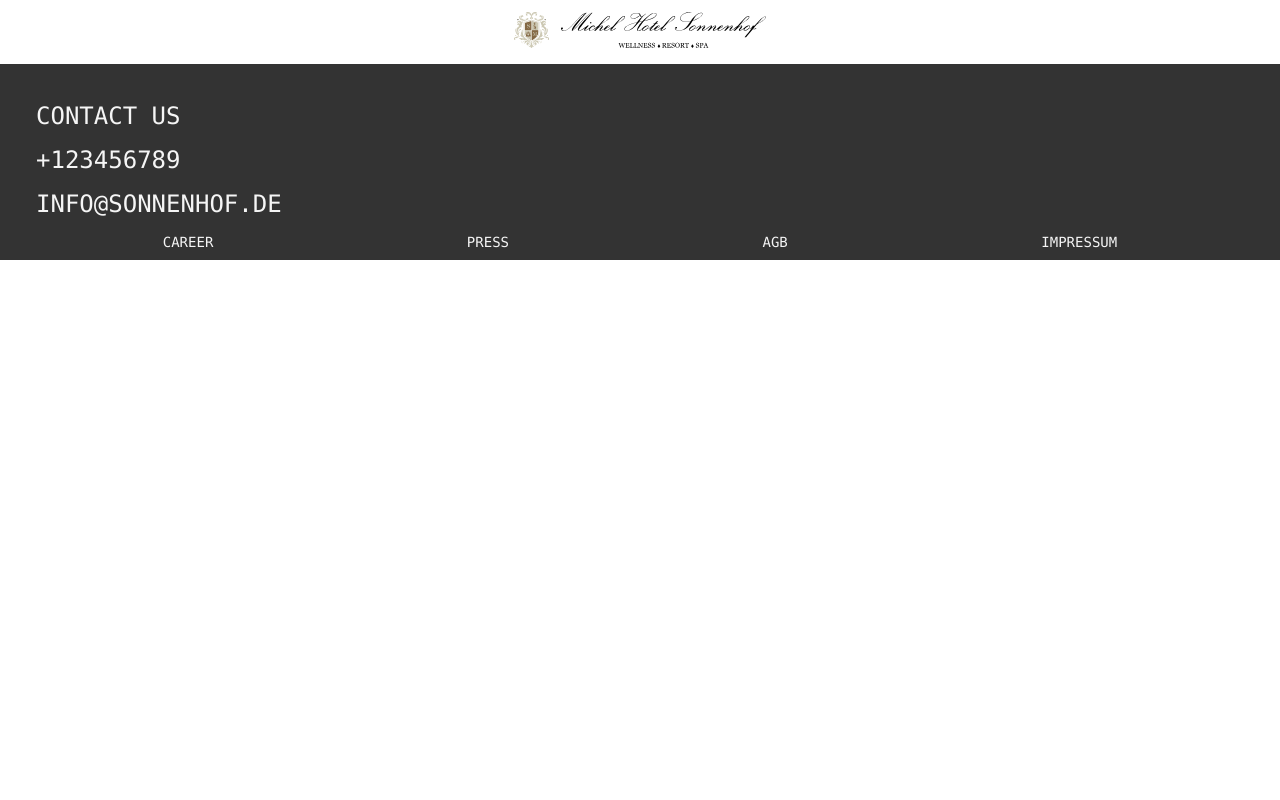
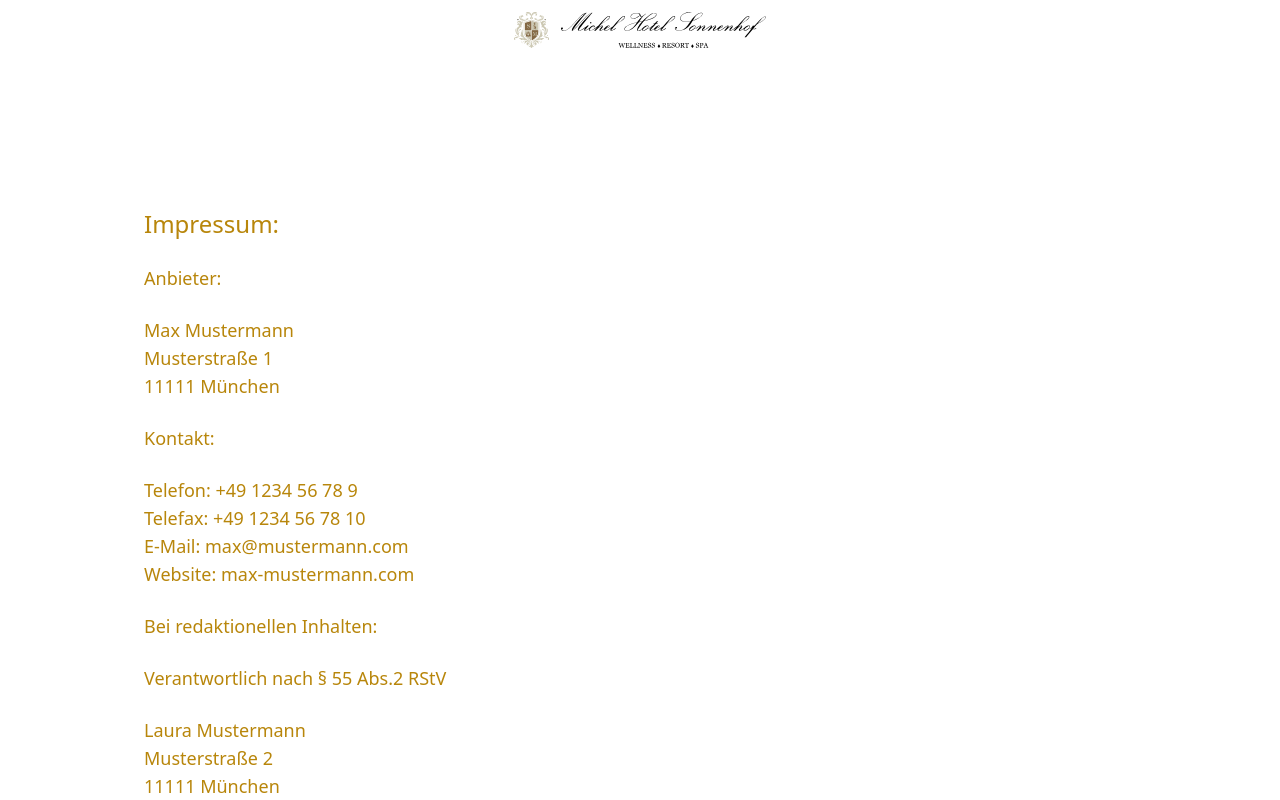
Before and after one commit to Spacifik/sonnenhof, a Next.js app: page /imprint in a window 1280 px wide. Shown: the top 800 px of the page. Built offline with nearby package versions, Linux system fonts and the light colour scheme.

Commit message:
main: plug in imprint§

```diff
--- /dev/null
+++ b/src/components/imprint.tsx
@@ -0,0 +1,66 @@
+import { Text } from "./text";
+
+type Address = {
+  name: string;
+  street: string;
+  zip: string;
+};
+
+type Contact = {
+  phone: string;
+  fax: string;
+  email: string;
+  website: string;
+};
+
+export interface ImprintProps {
+  title: string;
+
+  provider: Address;
+  providerContact: Contact;
+
+  editorial: Address;
+}
+
+export function Imprint({
+  title,
+  provider,
+  providerContact,
+  editorial,
+}: ImprintProps) {
+  return (
+    <>
+      <p>
+        <Text variant="big">{title}</Text>
+      </p>
+      <br />
+      <p>
+        <Text variant="medium">Anbieter:</Text>
+        <br />
+        <Text variant="medium">{provider.name}</Text>
+        <Text variant="medium">{provider.street}</Text>
+        <Text variant="medium">{provider.zip}</Text>
+      </p>
+      <br />
+      <p>
+        <Text variant="medium">Kontakt:</Text>
+        <br />
+        <Text variant="medium">{`Telefon: ${providerContact.phone}`}</Text>
+        <Text variant="medium">{`Telefax: ${providerContact.fax}`}</Text>
+        <Text variant="medium">{`E-Mail: ${providerContact.email}`}</Text>
+        <Text variant="medium">{`Website: ${providerContact.website}`}</Text>
+      </p>
+      <p />
+      <br />
+      <Text variant="medium">Bei redaktionellen Inhalten:</Text>
+      <br />
+      <p>
+        <Text variant="medium">Verantwortlich nach § 55 Abs.2 RStV</Text>
+        <br />
+        <Text variant="medium">{editorial.name}</Text>
+        <Text variant="medium">{editorial.street}</Text>
+        <Text variant="medium">{editorial.zip}</Text>
+      </p>
+    </>
+  );
+}
--- a/src/data/imprint/imprint.ts
+++ b/src/data/imprint/imprint.ts
@@ -0,0 +1,21 @@
+import { ImprintProps } from "@sonnenhof/components/imprint";
+
+export const imprint: ImprintProps = {
+  title: "Impressum:",
+  provider: {
+    name: "Max Mustermann",
+    street: "Musterstraße 1",
+    zip: "11111 München",
+  },
+  providerContact: {
+    phone: "+49 1234 56 78 9",
+    fax: "+49 1234 56 78 10",
+    email: "max@mustermann.com",
+    website: "max-mustermann.com",
+  },
+  editorial: {
+    name: "Laura Mustermann",
+    street: "Musterstraße 2",
+    zip: "11111 München",
+  },
+};
--- a/src/pages/eula/index.tsx
+++ b/src/pages/eula/index.tsx
@@ -2,7 +2,7 @@ import { Layout } from "@sonnenhof/components/layout";
 import { Text } from "@sonnenhof/components/text";
 import { eula } from "@sonnenhof/data/eula/eula";
 
-export default function Eula(): JSX.Element {
+export default function EulaPage(): JSX.Element {
   return (
     <Layout>
       <main className="flex flex-col p-36">
--- a/src/pages/imprint/index.tsx
+++ b/src/pages/imprint/index.tsx
@@ -1,7 +1,13 @@
+import { Imprint } from "@sonnenhof/components/imprint";
 import { Layout } from "@sonnenhof/components/layout";
+import { imprint } from "@sonnenhof/data/imprint/imprint";
 
-export default function Imprint() {
-  return <Layout>
-
-  </Layout>
+export default function ImprintPage() {
+  return (
+    <Layout>
+      <main className="flex flex-col p-36">
+        <Imprint {...imprint} />
+      </main>
+    </Layout>
+  );
 }
```
